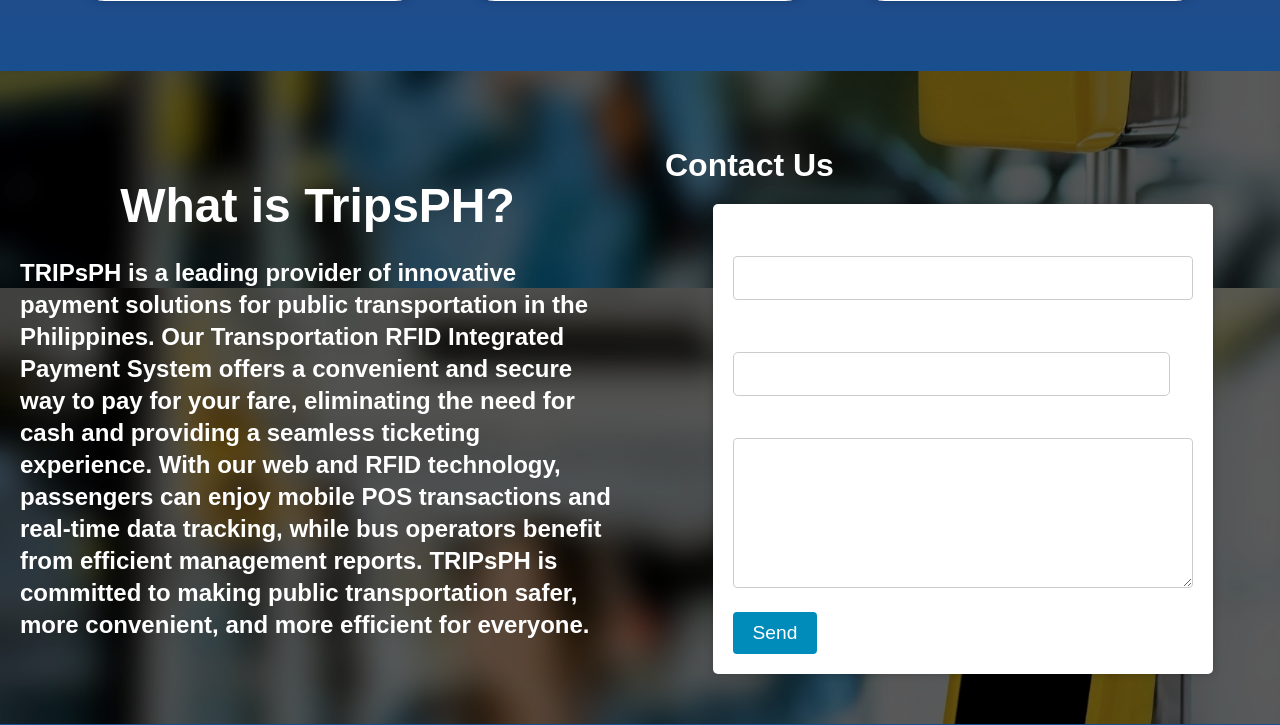
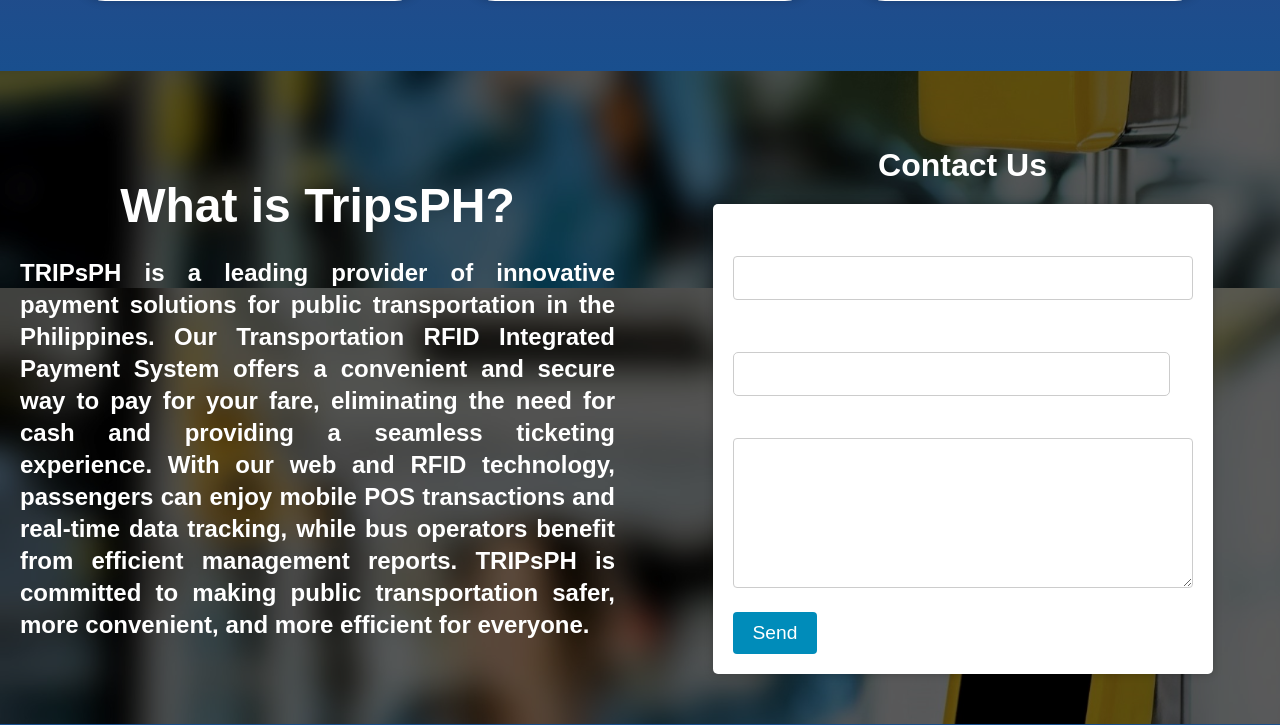
Before and after one commit to Chardyyy07/Bus-Ticketing-System-with-RFID-and-E-payment-Integration-for-Bus-Fare-Collection, a PHP site: page / in a window 1280 px wide. Shown: the part 2262-2987 px from the top of the page. Run offline with PHP 8.4, Linux system fonts and the light colour scheme.

Commit message:
Update style.css

```diff
--- a/TripsPH_Dashboard/admin/assets/style.css
+++ b/TripsPH_Dashboard/admin/assets/style.css
@@ -380,6 +380,7 @@
     line-height: 2rem;
     color: #666;
     color: #fff;
+    text-align: justify;
 }
 
 .contact-us-right {
@@ -393,6 +394,7 @@
     font-size: 2rem;
     margin-bottom: 20px;
     color: #fff;
+    text-align: center;
 }
 
 .contact-us-right form label {
```
